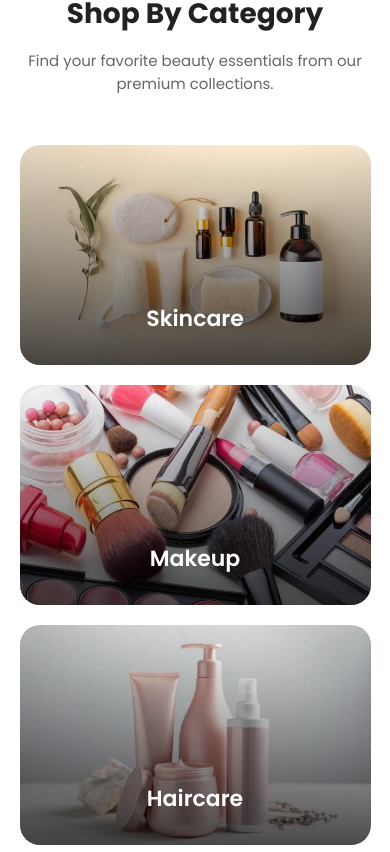
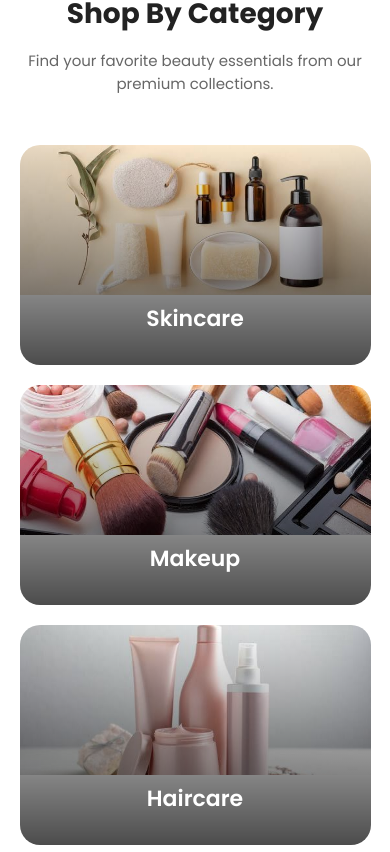
Before and after one commit to Gouthami101198/BeautyStore, a React (Vite) app: page / in a window 390 px wide. Shown: the part 912-1764 px from the top of the page. Built offline with nearby package versions, Linux system fonts and the light colour scheme.

Commit message:
Refactor Categories.css for improved styling

```diff
--- a/src/components/Categories/Categories.css
+++ b/src/components/Categories/Categories.css
@@ -38,7 +38,7 @@
 
 .category-card img{
     width:100%;
-    height:100%;
+    height: 150px;
     object-fit:cover;
     transition:.5s;
 }
@@ -95,6 +95,7 @@
 
 .category-card{
     height:220px;
+    font-size: 1rem;
 }
 
 .category-overlay h3{
```
